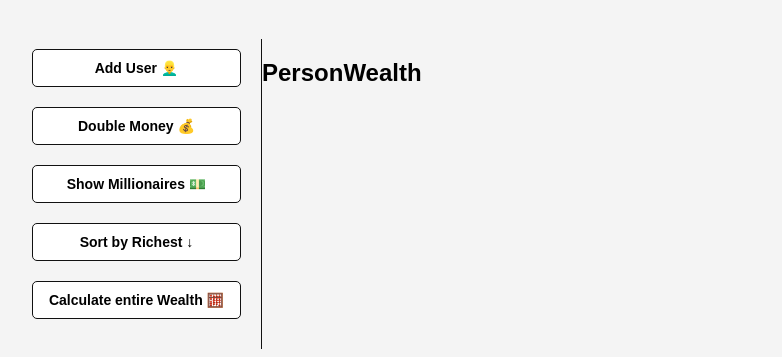
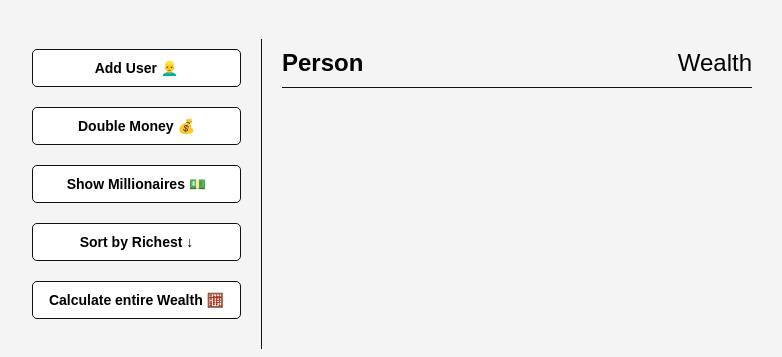
Before and after one commit to deamon-cool/dom-array-methods, a plain HTML site: page index.html in a window 1280 px wide. Shown: the part 61-418 px from the top of the page, without its empty margins (248-1030 px from the left). Drawn offline with Linux system fonts and the light colour scheme.

Commit message:
Stylled main and h2

```diff
--- a/style.css
+++ b/style.css
@@ -38,3 +38,17 @@ button {
     font-weight: bold;
     font-size: 14px;
 }
+
+main {
+    flex: 1;
+    padding: 10px 20px;
+}
+
+h2 {
+    border-bottom: 1px solid #111;
+    padding-bottom: 10px;
+    display: flex;
+    justify-content: space-between;
+    font-weight: 300;
+    margin: 0 0 20px;
+}
```
